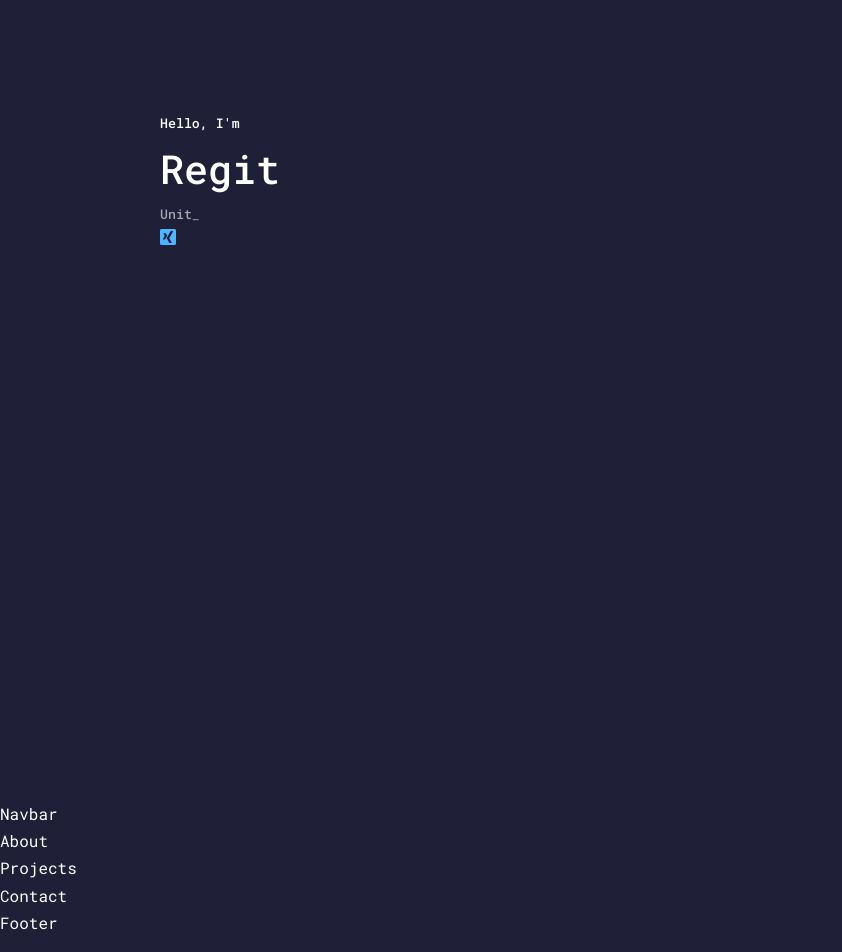
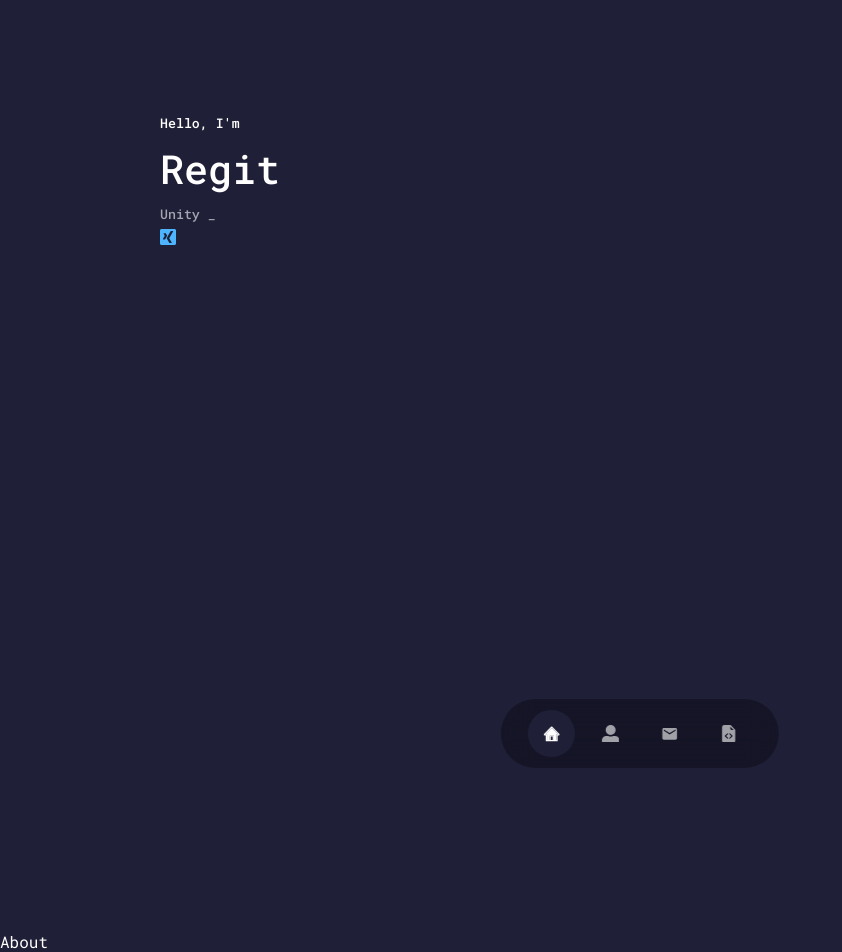
Before and after one commit to RegitGit/react-portfolio, a React (Create React App) app: page / in a window 1280 px wide. Shown: the top 952 px of the page, without its empty margins (0-842 px from the left). Built offline with nearby package versions, Linux system fonts and the light colour scheme.

Commit message:
navbar init

```diff
--- a/src/components/about/About.jsx
+++ b/src/components/about/About.jsx
@@ -3,7 +3,7 @@
 
 const About = () => {
   return (
-    <div>About</div>
+    <section id='about'>About</section>
   )
 }
 
--- a/src/components/contact/Contact.jsx
+++ b/src/components/contact/Contact.jsx
@@ -3,7 +3,7 @@
 
 const Contact = () => {
   return (
-    <div>Contact</div>
+    <section id='contact'>Contact</section>
   )
 }
 
--- a/src/components/footer/Footer.jsx
+++ b/src/components/footer/Footer.jsx
@@ -3,7 +3,7 @@
 
 const Footer = () => {
   return (
-    <div>Footer</div>
+    <section id='footer'>Footer</section>
   )
 }
 
--- a/src/components/header/Header.jsx
+++ b/src/components/header/Header.jsx
@@ -10,36 +10,36 @@
   const el3 = useRef(null);
 
   useEffect(() => {
-    const typed = new Typed(el.current, {
+    new Typed(el.current, {
       strings: ["Hello, I'm"],
       startDelay: 1000,
       typeSpeed: 100,
       showCursor: false,
-      onComplete(self) {
+      onComplete() {
         setTimeout(() => {
           el.current.classList.remove("typewriter");
           el2.current.classList.add("typewriter");
-          const typed2 = new Typed(el2.current, {
+          new Typed(el2.current, {
             strings: ["Regit"],
             startDelay: 60,
             typeSpeed: 120,
             showCursor: false,
-            onComplete(self) {
+            onComplete() {
               setTimeout(() => {
               el2.current.classList.remove("typewriter");
               el3.current.classList.add("typewriter");
-              const typed3 = new Typed(el3.current, {
+              new Typed(el3.current, {
                 strings: ["Unity Developer", "Web Developer", "3D Developer", "App Developer??", "Developer."],
                 startDelay: 200,
                 typeSpeed: 50,
                 backSpeed: 20,
                 backDelay: 250,
                 showCursor: false,
-                onComplete(self) {
+                onComplete() {
                   setTimeout(() => {
                     el3.current.classList.remove("typewriter-blink");
                     el3.current.classList.add("typewriter-fade-out");
-                  }, 1000);
+                  }, 2000);
                 }
               });
             }, 1000);
--- a/src/components/navbar/Navbar.jsx
+++ b/src/components/navbar/Navbar.jsx
@@ -1,9 +1,20 @@
 import React from 'react'
 import "./navbar.css"
+import {AiTwotoneHome} from 'react-icons/ai'
+import {FaUserAlt} from 'react-icons/fa'
+import {MdEmail} from 'react-icons/md'
+import {BsFillFileEarmarkCodeFill} from 'react-icons/bs'
+import { useState } from 'react'
 
 const Navbar = () => {
+  const [activeNav, setActiveNav] = useState("#");
   return (
-    <div>Navbar</div>
+    <nav>
+      <a href='#' onClick={() => setActiveNav("#")} className={activeNav === "#" ? "active" : ""}><AiTwotoneHome/></a>
+      <a href='#about' onClick={() => setActiveNav("#about")} className={activeNav === "#about" ? "active" : ""}><FaUserAlt/></a>
+      <a href='#contact' onClick={() => setActiveNav("#contact")} className={activeNav === "#contact" ? "active" : ""}><MdEmail/></a>
+      <a href='#projects' onClick={() => setActiveNav("#projects")} className={activeNav === "#projects" ? "active" : ""}><BsFillFileEarmarkCodeFill/></a>
+    </nav>
   )
 }
 
--- a/src/components/navbar/navbar.css
+++ b/src/components/navbar/navbar.css
@@ -0,0 +1,33 @@
+nav {
+    background: rgba(0, 0, 0, 0.3);
+    width: max-content;
+    display: block;
+    padding: 0.7rem 1.7rem;
+    z-index: 2;
+    position: fixed;
+    left: 50%;
+    transform: translateX(-50%);
+    bottom: 2rem;
+    display: flex;
+    gap: 0.8rem;
+    border-radius: 3rem;
+    backdrop-filter: blur(15px);
+}
+
+nav a {
+    background: transparent;
+    padding: 0.9rem;
+    border-radius: 50%;
+    display: flex;
+    color: var(--color-light);
+    font-size: 1.1rem;
+}
+
+nav a:hover {
+    background:rgba(0, 0, 0, 0.3);
+}
+
+nav a.active {
+    background: var(--color-bg);
+    color: var(--color-white)
+}
--- a/src/components/projects/Projects.jsx
+++ b/src/components/projects/Projects.jsx
@@ -3,7 +3,7 @@
 
 const Projects = () => {
   return (
-    <div>Projects</div>
+    <section id='projects'>Projects</section>
   )
 }
 
```
